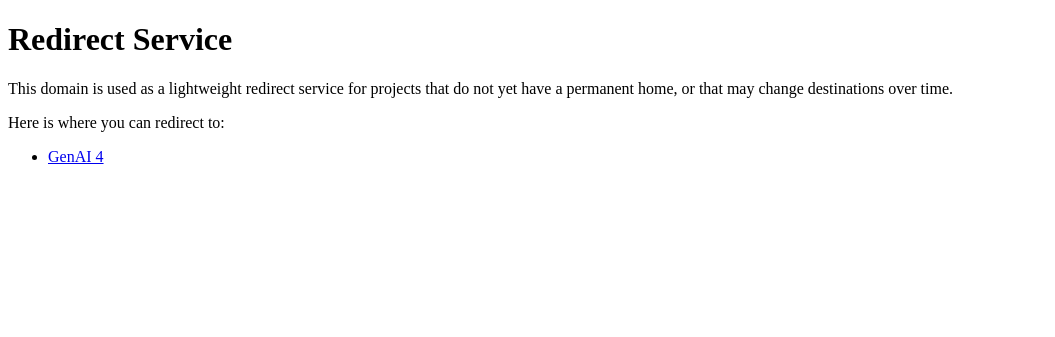
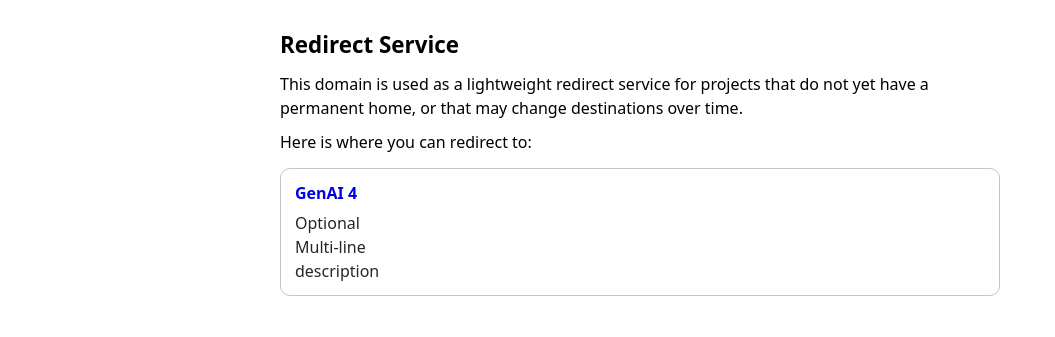
Before and after one commit to LessVegetables/redirects, a plain HTML site: page index.html in a window 1280 px wide. Shown: the whole page, without its empty margins (0-1055 px from the left). Drawn offline with Linux system fonts and the light colour scheme; files whose address does not match are found by name.

Commit message:
Path fix and added styles

```diff
--- a/index.html
+++ b/index.html
@@ -3,7 +3,9 @@
 
 <head>
     <meta charset="utf-8" />
+    <meta name="viewport" content="width=device-width, initial-scale=1" />
     <title>Redirect Service</title>
+    <link rel="stylesheet" href="./styles.css" />
 </head>
 
 <body>
@@ -19,8 +21,7 @@
 
     <ul id="redirect-list"></ul>
 
-    <!-- <script src="/routes.js"></script> -->
-    <script src="/Users/danielgehrman/Documents/Programming/Websites/redirects/routes.js"></script>
+    <script src="/routes.js"></script>
     <script>
         const list = document.getElementById("redirect-list");
 
--- a/routes.js
+++ b/routes.js
@@ -3,7 +3,7 @@
 window.REDIRECT_ROUTES = Object.freeze({
     genai4: {
         name: "GenAI 4",
-        description: "",
+        description: "Optional\nMulti-line\ndescription",
         url: "https://yourcreative.streamlit.app",
     },
 });
--- /dev/null
+++ b/styles.css
@@ -0,0 +1,55 @@
+:root {
+    color-scheme: light dark;
+}
+
+body {
+    font: 16px/1.5 system-ui, -apple-system, Segoe UI, Roboto, sans-serif;
+    margin: 0;
+    max-width: 720px;
+    margin: 0 auto;
+    padding: 28px 18px;
+}
+
+h1 {
+    margin: 0 0 10px;
+    font-size: 1.4rem;
+}
+
+p {
+    margin: 10px 0;
+}
+
+ul {
+    list-style: none;
+    padding: 0;
+    margin: 14px 0 0;
+}
+
+li {
+    padding: 12px 14px;
+    border: 1px solid color-mix(in oklab, CanvasText 18%, Canvas 82%);
+    border-radius: 10px;
+    margin: 10px 0;
+}
+
+a {
+    font-weight: 600;
+    text-decoration: none;
+}
+
+a:hover {
+    text-decoration: underline;
+}
+
+.desc {
+    margin-top: 6px;
+    opacity: 0.85;
+    white-space: pre-line;
+    /* allows \n to render as new lines */
+}
+
+.key {
+    font: 12px/1.3 ui-monospace, SFMono-Regular, Menlo, monospace;
+    opacity: 0.7;
+    margin-top: 6px;
+}
```
